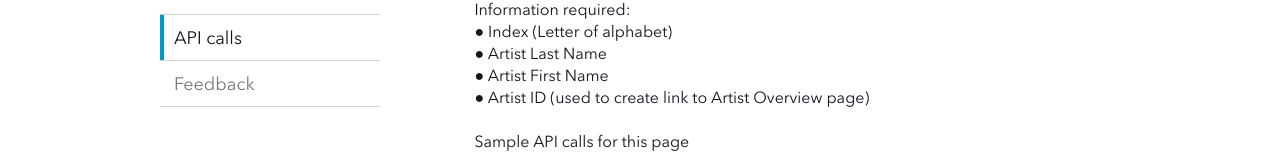
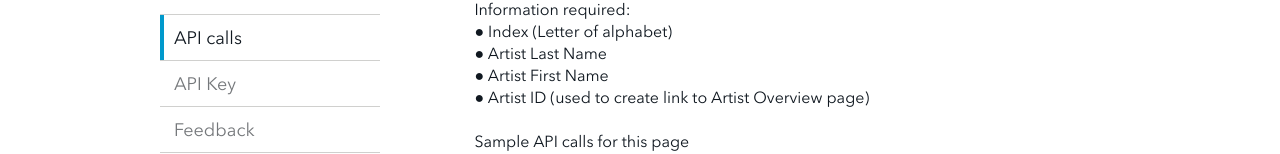
Before and after one commit to GSA/eMuseum-API, a plain HTML site: page console/index.html in a window 1280 px wide. Shown: the part 350-504 px from the top of the page. Drawn offline with Linux system fonts and the light colour scheme; files whose address does not match are found by name.

Commit message:
adding sidebar link

```diff
--- a/console/index.html
+++ b/console/index.html
@@ -102,6 +102,7 @@ j=d.createElement(s),dl=l!='dataLayer'?'&l='+l:'';j.async=true;j.src=
           <li><a href="/eMuseum-API/index.html" class="overview">Overview</a></li>
           <li><a href="/eMuseum-API/basics.html" class="basics">API basics</a></li>
           <li><a href="/eMuseum-API/console/" class="console">API calls</a></li>
+          <li><a href="/eMuseum-API/api-key.html" class="api-key">API Key</a></li>
           <li><a href="https://github.com/GSA/eMuseum-API/issues" class="feedback" target="_blank">Feedback</a></li>
         </ul>
     </nav>
```
